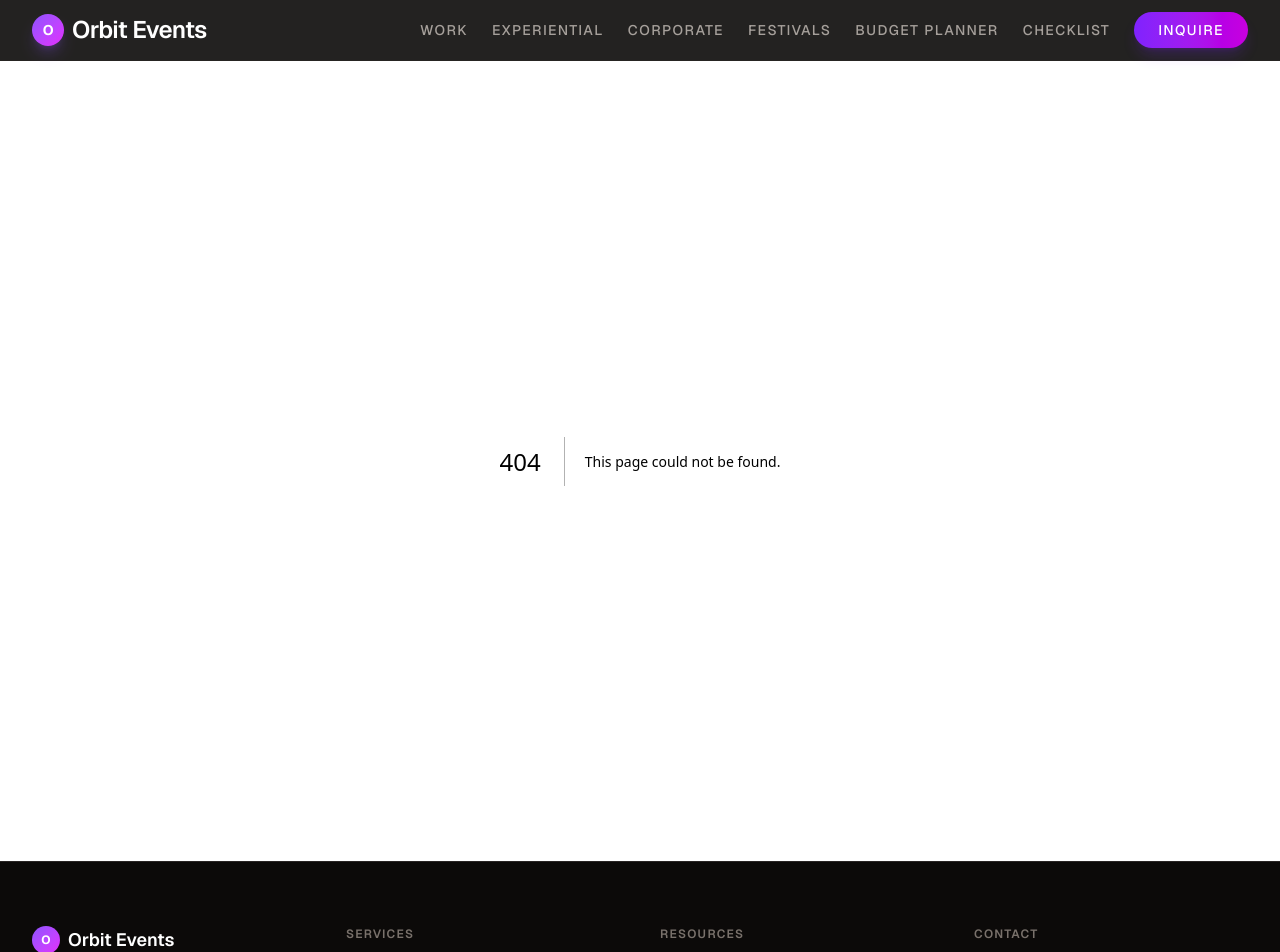
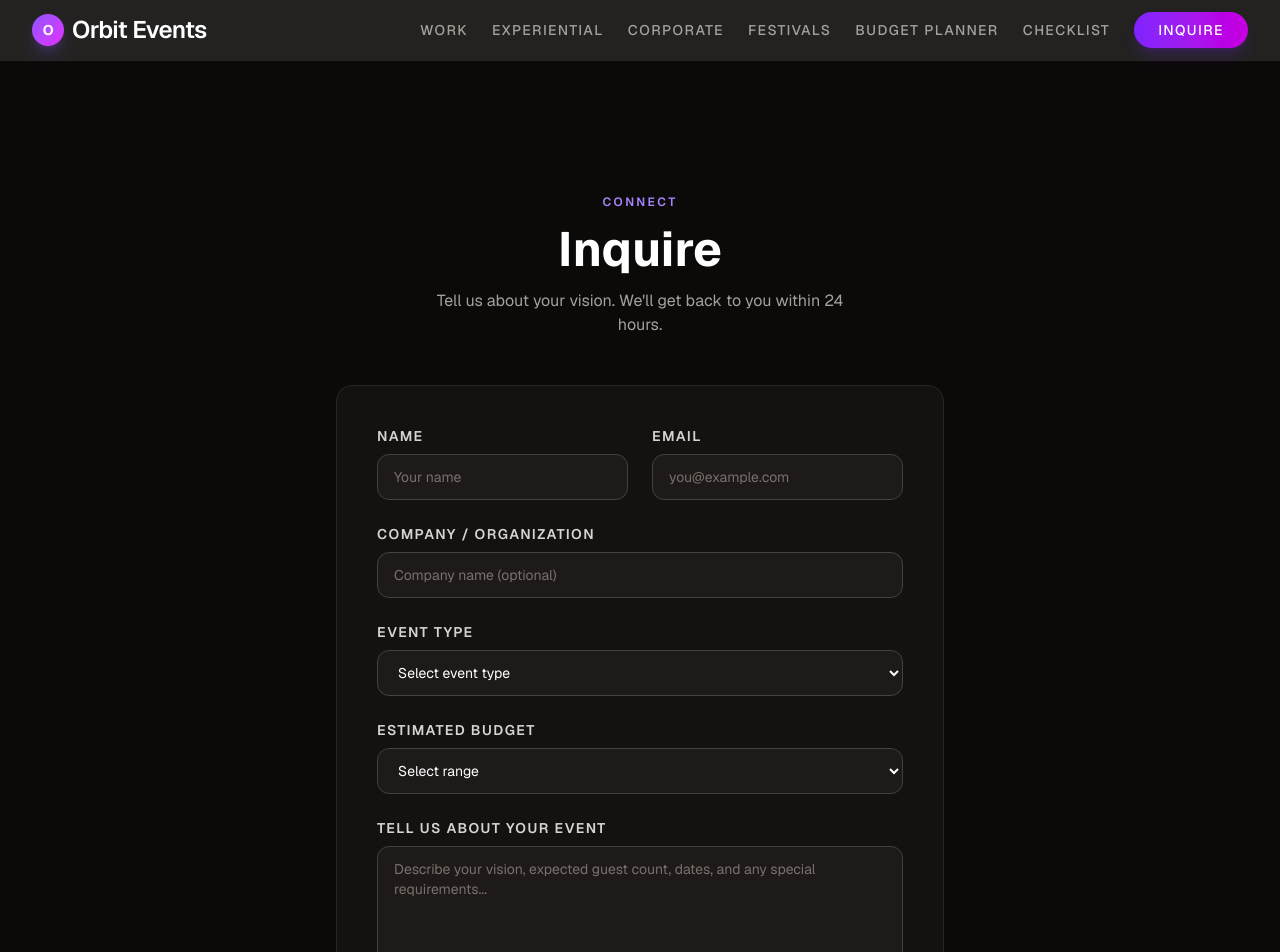
Before and after one commit to anas-khan-antimatter/mkt-orbit-events, a Next.js app in the folder orbit-events/: page /inquire in a window 1280 px wide. Before the commit this address had no page. Shown: the top 952 px of the page. Built offline with nearby package versions, Linux system fonts and the light colour scheme.

Commit message:
antimatter: checkpoint c-1790732972231-maddm

```diff
--- /dev/null
+++ b/orbit-events/src/app/inquire/page.tsx
@@ -0,0 +1,142 @@
+"use client";
+
+import { useState } from "react";
+
+export default function InquirePage() {
+  const [submitted, setSubmitted] = useState(false);
+
+  async function handleSubmit(e: React.FormEvent<HTMLFormElement>) {
+    e.preventDefault();
+    // Simulate submission — in production, send to CRM / email API
+    await new Promise((r) => setTimeout(r, 800));
+    setSubmitted(true);
+  }
+
+  if (submitted) {
+    return (
+      <div className="min-h-screen bg-stone-950 flex items-center justify-center">
+        <div className="mx-auto max-w-lg px-4 text-center">
+          <div className="mx-auto flex h-16 w-16 items-center justify-center rounded-full bg-gradient-to-br from-violet-500 to-fuchsia-500 text-3xl text-white">
+            ✓
+          </div>
+          <h1 className="mt-6 text-3xl font-bold text-white">Thank You</h1>
+          <p className="mt-4 text-stone-400">
+            Your inquiry has been received. Our team will reach out within 24 hours to
+            discuss your vision.
+          </p>
+        </div>
+      </div>
+    );
+  }
+
+  return (
+    <div className="min-h-screen bg-stone-950 py-24 sm:py-32">
+      <div className="mx-auto max-w-2xl px-4 sm:px-6 lg:px-8">
+        <div className="mb-12 text-center">
+          <span className="text-xs font-semibold uppercase tracking-[0.2em] text-violet-400">
+            Connect
+          </span>
+          <h1 className="mt-3 text-4xl font-bold text-white sm:text-5xl">
+            Inquire
+          </h1>
+          <p className="mx-auto mt-4 max-w-md text-stone-400">
+            Tell us about your vision. We&apos;ll get back to you within 24 hours.
+          </p>
+        </div>
+
+        <form
+          onSubmit={handleSubmit}
+          className="rounded-2xl border border-stone-800 bg-stone-900/50 p-6 sm:p-10 space-y-6"
+        >
+          <div className="grid gap-6 sm:grid-cols-2">
+            <div>
+              <label className="block text-sm font-semibold uppercase tracking-widest text-stone-300">
+                Name
+              </label>
+              <input
+                required
+                className="mt-2 w-full rounded-xl border border-stone-700 bg-stone-800/50 px-4 py-3 text-sm text-white placeholder-stone-500 focus:border-violet-500 focus:outline-none focus:ring-1 focus:ring-violet-500"
+                placeholder="Your name"
+              />
+            </div>
+            <div>
+              <label className="block text-sm font-semibold uppercase tracking-widest text-stone-300">
+                Email
+              </label>
+              <input
+                required
+                type="email"
+                className="mt-2 w-full rounded-xl border border-stone-700 bg-stone-800/50 px-4 py-3 text-sm text-white placeholder-stone-500 focus:border-violet-500 focus:outline-none focus:ring-1 focus:ring-violet-500"
+                placeholder="you@example.com"
+              />
+            </div>
+          </div>
+
+          <div>
+            <label className="block text-sm font-semibold uppercase tracking-widest text-stone-300">
+              Company / Organization
+            </label>
+            <input
+              className="mt-2 w-full rounded-xl border border-stone-700 bg-stone-800/50 px-4 py-3 text-sm text-white placeholder-stone-500 focus:border-violet-500 focus:outline-none focus:ring-1 focus:ring-violet-500"
+              placeholder="Company name (optional)"
+            />
+          </div>
+
+          <div>
+            <label className="block text-sm font-semibold uppercase tracking-widest text-stone-300">
+              Event Type
+            </label>
+            <select
+              className="mt-2 w-full rounded-xl border border-stone-700 bg-stone-800/50 px-4 py-3 text-sm text-white focus:border-violet-500 focus:outline-none focus:ring-1 focus:ring-violet-500"
+            >
+              <option value="">Select event type</option>
+              <option value="corporate">Corporate Event</option>
+              <option value="launch">Product Launch</option>
+              <option value="gala">Gala / Fundraiser</option>
+              <option value="festival">Festival</option>
+              <option value="activation">Brand Activation</option>
+              <option value="wedding">Wedding / Celebration</option>
+              <option value="other">Other</option>
+            </select>
+          </div>
+
+          <div>
+            <label className="block text-sm font-semibold uppercase tracking-widest text-stone-300">
+              Estimated Budget
+            </label>
+            <select
+              className="mt-2 w-full rounded-xl border border-stone-700 bg-stone-800/50 px-4 py-3 text-sm text-white focus:border-violet-500 focus:outline-none focus:ring-1 focus:ring-violet-500"
+            >
+              <option value="">Select range</option>
+              <option value="under-25k">Under $25,000</option>
+              <option value="25-50k">$25,000 – $50,000</option>
+              <option value="50-100k">$50,000 – $100,000</option>
+              <option value="100-250k">$100,000 – $250,000</option>
+              <option value="250-500k">$250,000 – $500,000</option>
+              <option value="500k-plus">$500,000+</option>
+            </select>
+          </div>
+
+          <div>
+            <label className="block text-sm font-semibold uppercase tracking-widest text-stone-300">
+              Tell Us About Your Event
+            </label>
+            <textarea
+              required
+              rows={5}
+              className="mt-2 w-full rounded-xl border border-stone-700 bg-stone-800/50 px-4 py-3 text-sm text-white placeholder-stone-500 focus:border-violet-500 focus:outline-none focus:ring-1 focus:ring-violet-500"
+              placeholder="Describe your vision, expected guest count, dates, and any special requirements..."
+            />
+          </div>
+
+          <button
+            type="submit"
+            className="w-full rounded-full bg-gradient-to-r from-violet-600 to-fuchsia-600 py-4 text-sm font-semibold uppercase tracking-widest text-white transition-all hover:from-violet-500 hover:to-fuchsia-500 shadow-lg shadow-violet-600/30"
+          >
+            Send Inquiry
+          </button>
+        </form>
+      </div>
+    </div>
+  );
+}
```
